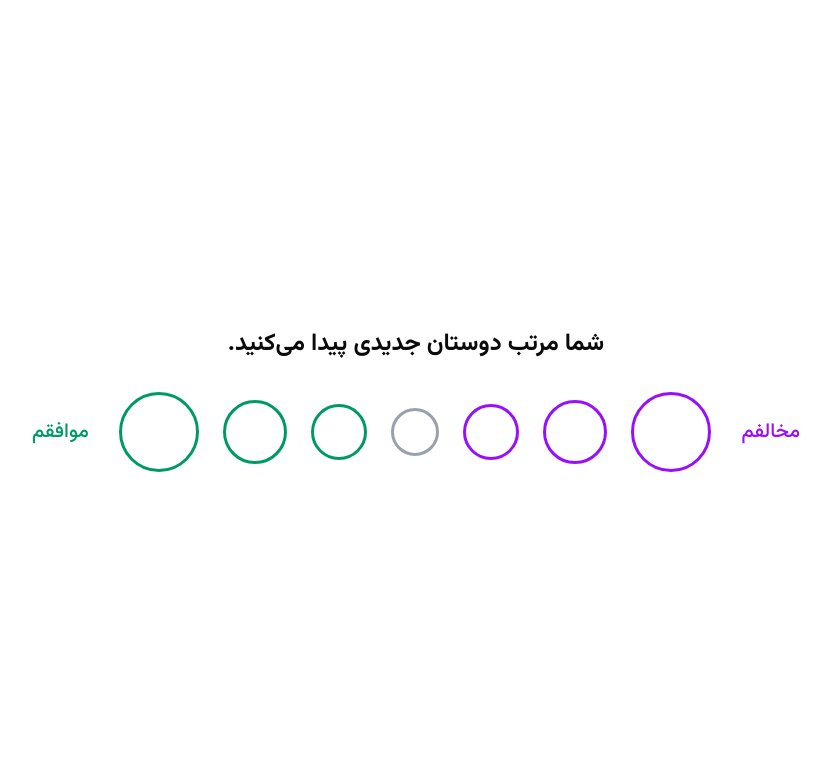
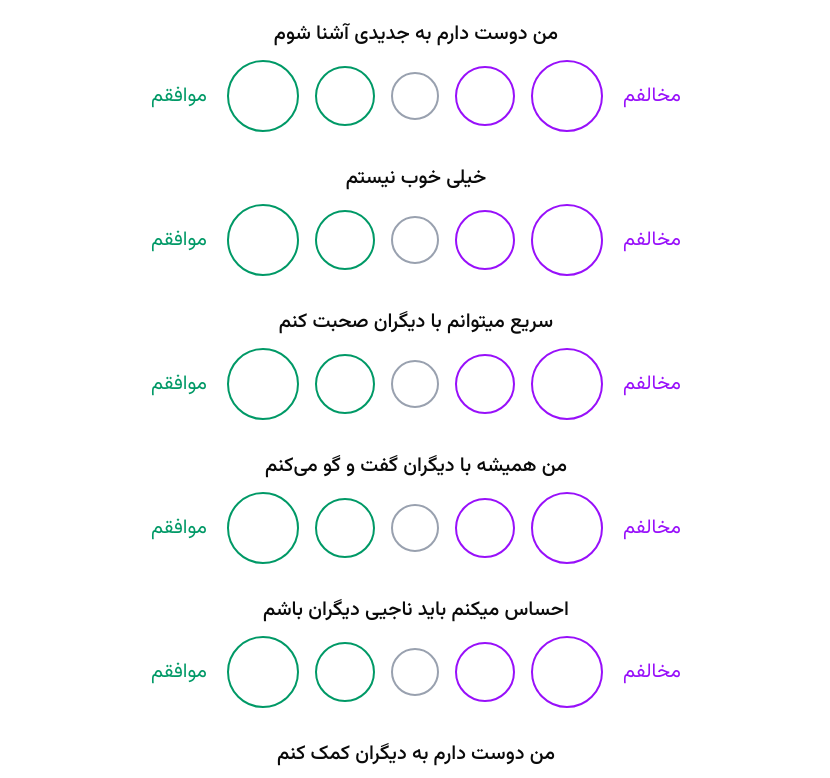
Before and after one commit to Jouissance-seeker/persona-test, a Next.js app: page / in a window 1280 px wide. Shown: the top 778 px of the page, without its empty margins (224-1054 px from the left). Built offline with nearby package versions, Linux system fonts and the light colour scheme.

Commit message:
chore: new changes

```diff
--- a/app/_components/Likert.tsx
+++ b/app/_components/Likert.tsx
@@ -2,52 +2,88 @@
 
 import { cn } from '../../lib/utils';
 import { Check } from 'lucide-react';
-import { memo, useCallback, useMemo, useState } from 'react';
+import { useCallback, useMemo, useState } from 'react';
 
 type LikertProps = {
   onChange?: (value: number) => void;
+  text: string;
 };
 
-type ItemProps = {
-  index: number;
-  isSelected: boolean;
-  onSelect: (index: number) => void;
+export function Likert(props: LikertProps) {
+  const [value, setValue] = useState<number | null>(null);
+  const items = useMemo(() => Array.from({ length: 5 }, (_, i) => i), []);
+
+  const handleSelect = useCallback(
+    (index: number) => {
+      setValue(index);
+      props.onChange?.(index);
+    },
+    [props],
+  );
+
+  const getColor = (index: number, selected: boolean) => {
+    if (!selected) return 'bg-transparent';
+    if (index === 2) return 'bg-gray-400';
+    return index < 2 ? 'bg-purple-600' : 'bg-emerald-600';
   };
 
-const LikertItem = memo(function LikertItem(props: ItemProps) {
-  const { index, isSelected, onSelect } = props;
+  const getBorder = (index: number) =>
+    index === 2
+      ? 'border-gray-400'
+      : index < 2
+        ? 'border-purple-600'
+        : 'border-emerald-600';
+
+  const getIconColor = (index: number, selected: boolean) => {
+    if (selected) return 'text-white';
+    if (index === 2) return 'text-gray-500';
+    return index < 2 ? 'text-purple-700' : 'text-emerald-700';
+  };
+
+  const getButtonSize = (i: number) =>
+    i === 0 || i === 4
+      ? 'h-14 w-14 md:h-18 md:w-18'
+      : i === 1 || i === 3
+        ? 'h-12 w-12 md:h-15 md:w-15'
+        : 'h-10 w-10 md:h-12 md:w-12';
+
+  const getIconSize = (i: number) =>
+    i === 0 || i === 4
+      ? 'h-6 w-6 md:h-8 md:w-8'
+      : i === 1 || i === 3
+        ? 'h-5 w-5 md:h-7 md:w-7'
+        : 'h-4 w-4 md:h-5 md:w-5';
 
   return (
+    <div>
+      <h1 className="mb-3 text-center text-lg font-medium md:text-xl">
+        {props.text}
+      </h1>
+      <div className="flex w-full justify-center">
+        <div className="flex justify-center">
+          <div className="relative flex w-full items-center gap-5" dir="rtl">
+            <span className="absolute right-1 -bottom-9 text-base text-purple-600 md:static md:text-xl">
+              مخالفم
+            </span>
+            <div className="flex items-center gap-3 md:gap-4">
+              {items.map((index) => {
+                const isSelected = value === index;
+                return (
                   <button
+                    key={index}
                     type="button"
                     aria-pressed={isSelected}
-      onClick={() => onSelect(index)}
+                    onClick={() => handleSelect(index)}
                     className={cn(
-        'group relative rounded-full border-3 transition-colors',
-        index === 3
-          ? 'border-gray-400'
-          : index < 3
-            ? 'border-purple-600'
-            : 'border-emerald-600',
-        index === 0 || index === 6
-          ? 'h-20 w-20'
-          : index === 1 || index === 5
-            ? 'h-16 w-16'
-            : index === 2 || index === 4
-              ? 'h-14 w-14'
-              : 'h-12 w-12',
+                      'group relative rounded-full border-2 transition-colors',
+                      getBorder(index),
+                      getButtonSize(index),
                     )}
                   >
                     <span
                       className={cn(
                         'block h-full w-full rounded-full transition-colors',
-          isSelected
-            ? index === 3
-              ? 'bg-gray-400'
-              : index < 3
-                ? 'bg-purple-600'
-                : 'bg-emerald-600'
-            : 'bg-transparent',
+                        getColor(index, isSelected),
                       )}
                     />
                     <span
@@ -57,61 +93,23 @@ const LikertItem = memo(function LikertItem(props: ItemProps) {
                       )}
                     >
                       <Check
+                        strokeWidth={1.5}
                         className={cn(
-            index === 0 || index === 6
-              ? 'h-8 w-8'
-              : index === 1 || index === 5
-                ? 'h-7 w-7'
-                : index === 2 || index === 4
-                  ? 'h-6 w-6'
-                  : 'h-5 w-5',
-            isSelected
-              ? 'text-white'
-              : index === 3
-                ? 'text-gray-500'
-                : index < 3
-                  ? 'text-purple-700'
-                  : 'text-emerald-700',
+                          getIconSize(index),
+                          getIconColor(index, isSelected),
                         )}
-          strokeWidth={2}
                       />
                     </span>
                   </button>
                 );
-});
-
-export function Likert(props: LikertProps) {
-  const [value, setValue] = useState<number | null>(null);
-
-  const items = useMemo(() => {
-    return Array.from({ length: 7 }, (_, index) => ({ index }));
-  }, []);
-
-  const handleSelect = useCallback(
-    (index: number) => {
-      setValue(index);
-      props.onChange?.(index);
-    },
-    [props],
-  );
-
-  return (
-    <div
-      dir="rtl"
-      className="flex w-full max-w-3xl items-center justify-between gap-4"
-    >
-      <span className="text-xl font-medium text-purple-600">مخالفم</span>
-      <div className="flex items-center gap-6">
-        {items.map((item) => (
-          <LikertItem
-            key={item.index}
-            index={item.index}
-            isSelected={value === item.index}
-            onSelect={handleSelect}
-          />
-        ))}
+              })}
             </div>
-      <span className="text-xl font-medium text-emerald-600">موافقم</span>
+            <span className="absolute -bottom-9 left-1 text-base text-emerald-600 md:static md:text-xl">
+              موافقم
+            </span>
+          </div>
+        </div>
+      </div>
     </div>
   );
 }
--- a/app/page.tsx
+++ b/app/page.tsx
@@ -7,14 +7,27 @@ export const metadata: Metadata = {
 };
 
 export default function Home() {
+  const data = [
+    'من دوست دارم به جدیدی آشنا شوم',
+    'خیلی خوب نیستم',
+    'سریع میتوانم با دیگران صحبت کنم',
+    'من همیشه با دیگران گفت و گو می‌کنم',
+    'احساس میکنم باید ناجیی دیگران باشم',
+    'من دوست دارم به دیگران کمک کنم',
+    'من دوست دارم به دیگران آموزش بدم',
+    'من دوست دارم به دیگران پیشنهاد بدم',
+    'من دوست دارم به دیگران راهنمایی کنم',
+    'من دوست دارم به دیگران تشویق کنم',
+    'من دوست دارم به دیگران تبریک بدم',
+    'من دوست دارم به دیگران میگم خوشحالم',
+    'من دوست دارم به دیگران میگم خوشحالم',
+  ];
+
   return (
-    <main className="w-full px-6 py-10">
-      <h1 className="mb-8 text-center text-2xl font-bold">
-        شما مرتب دوستان جدیدی پیدا می‌کنید.
-      </h1>
-      <div className="flex w-full justify-center">
-        <Likert />
-      </div>
+    <main className="flex w-full flex-col gap-8 py-5">
+      {data.map((item) => (
+        <Likert text={item} key={item} />
+      ))}
     </main>
   );
 }
```
Lines whose indentation alone changed are shown as unchanged.
